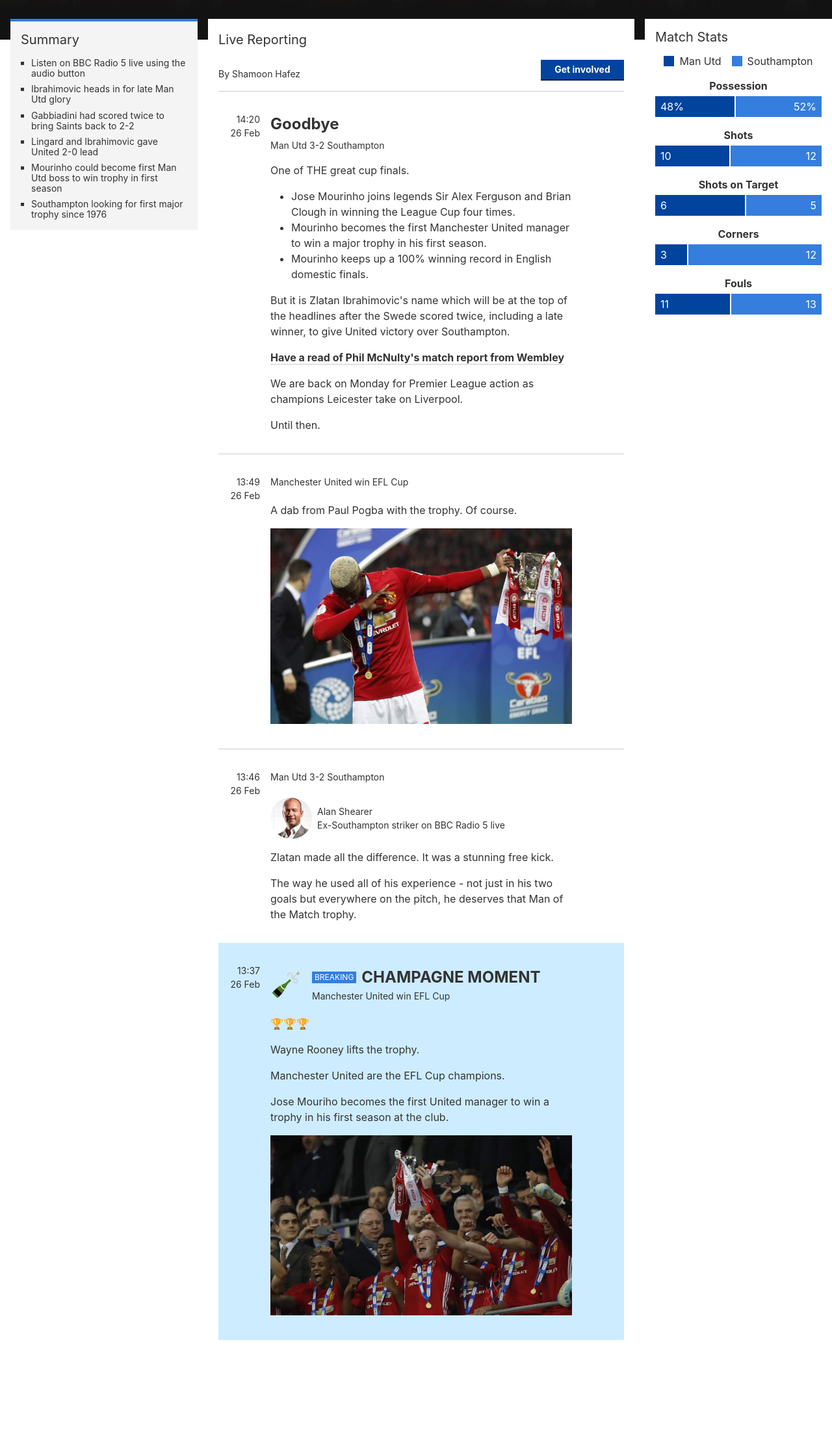
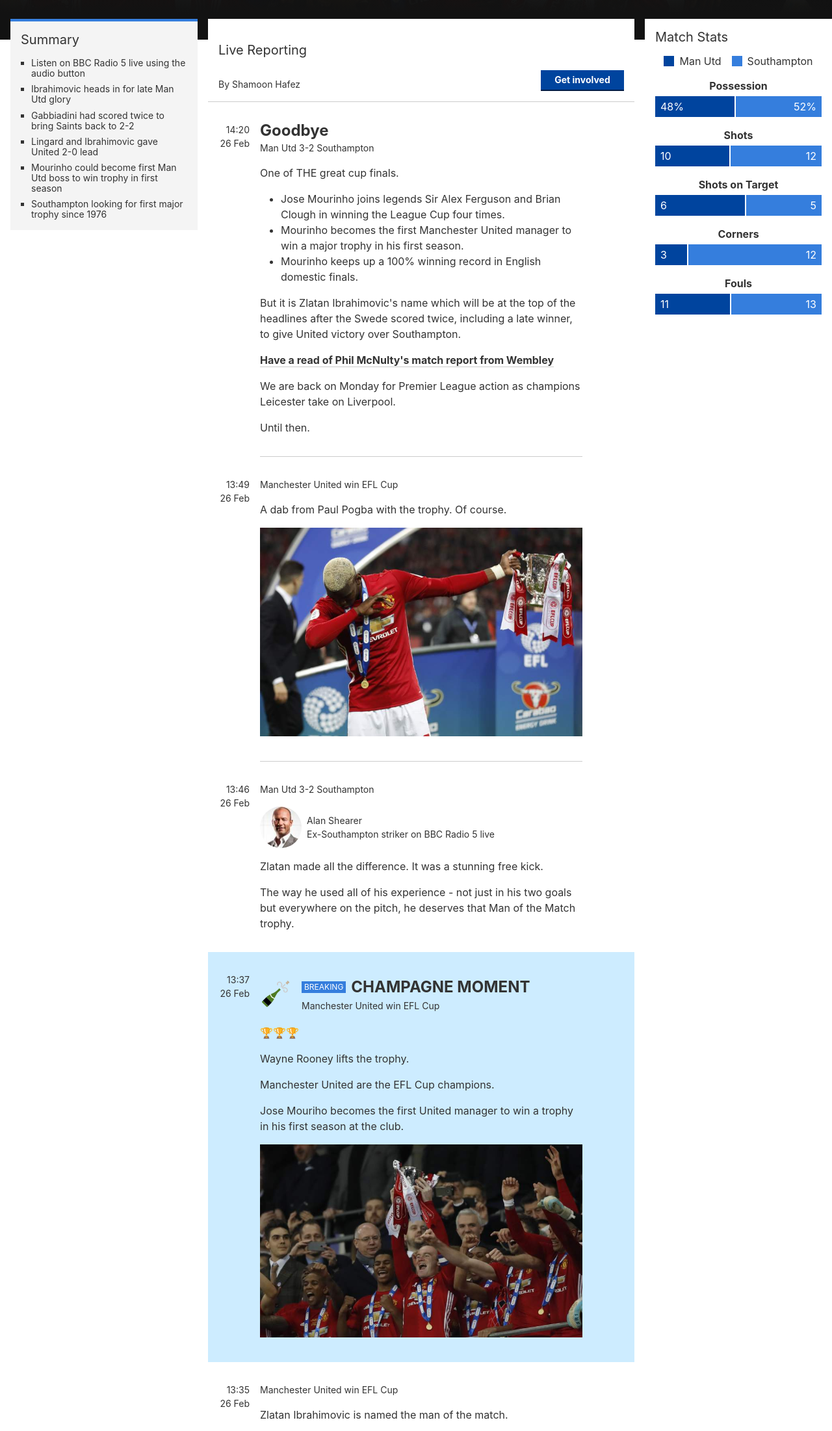
Before and after one commit to winkerVSbecks/grid-experiments, a website: page football/index.html in a window 1280 px wide. Shown: the part 584-2786 px from the top of the page at 65% size. Before the commit the page ends 2678 px from the top, so only its background shows below. Drawn offline with nearby package versions, Linux system fonts and the light colour scheme.

Commit message:
🚧  wip football

```diff
--- a/football/index.css
+++ b/football/index.css
@@ -36,7 +36,7 @@
  * Layout for commentary post
  */
 .post {
-  grid-template-columns: 4rem 1fr 4rem;
+  grid-template-columns: 3rem 1fr 3rem;
   grid-column-gap: 1rem;
 }
 
--- a/football/index.html
+++ b/football/index.html
@@ -98,8 +98,8 @@
         </ul>
       </aside>
 
-      <section class="a-📻 bg-white nt4 z-1 ph3 lh-copy mb4">
-        <header class="bb b--moon-gray pb3">
+      <section class="a-📻 bg-white nt4 z-1 lh-copy mb4">
+        <header class="bb b--moon-gray pa3">
           <h2 class="mb3 fw4 f4">Live Reporting</h2>
           <p class="f6 mb0 flex items-end">By Shamoon Hafez
             <span class="flex-auto"></span>
@@ -107,17 +107,18 @@
           </p>
         </header>
 
-        <article class="grid post pt4 pb3 bb b--moon-gray">
+        <article class="grid post ph3 pt4">
           <time class="f6 tr">
             <span class="clip">Posted at</span>
             <div>14:20</div>
             <div>26 Feb</div>
           </time>
+          <div class="bb b--moon-gray pb3">
             <header>
-            <h2 class="mt0 mb1">Goodbye</h2>
+              <h2 class="mt0 mb1 lh-solid">Goodbye</h2>
               <p class="mv0 f6">Man Utd 3-2 Southampton</p>
             </header>
-          <div class="ho1">
+
             <p>One of THE great cup finals.</p>
 
             <ul class="pl4">
@@ -134,31 +135,31 @@
             <p>Until then.</p>
           </div>
         </article>
-        <article class="grid post pt4 pb3 bb b--moon-gray">
+        <article class="grid post ph3 pt4">
           <time class="f6 tr">
             <span class="clip">Posted at</span>
             <div>13:49</div>
             <div>26 Feb</div>
           </time>
+          <div class="bb b--moon-gray pb3">
             <header>
               <p class="mv0 f6">Manchester United win EFL Cup</p>
             </header>
-          <div class="ho1">
-            <p class="mt0">A dab from Paul Pogba with the trophy. Of course.</p>
+            <p>A dab from Paul Pogba with the trophy. Of course.</p>
             <p><img src="../img/pogba.jpg" alt="Paul Pogba celebrates" /></p>
           </div>
         </article>
-        <article class="grid post pt4 pb3">
+        <article class="grid post ph3 pt4">
           <time class="f6 tr">
             <span class="clip">Posted at</span>
             <div>13:46</div>
             <div>26 Feb</div>
           </time>
+          <div class="pb3">
             <header>
               <p class="mv0 f6">Man Utd 3-2 Southampton</p>
             </header>
-          <div class="ho1">
-            <div class="flex items-center">
+            <div class="mt3 flex items-center">
               <img class="br-100 w3 h3 mr2" src="../img/shearer.jpg" />
               <div class="f6">
                 <p class="mv0">Alan Shearer</p>
@@ -169,12 +170,13 @@
             <p>The way he used all of his experience - not just in his two goals but everywhere on the pitch, he deserves that Man of the Match trophy.</p>
           </div>
         </article>
-        <article class="grid post pt4 pb3 bg-lightest-blue">
+        <article class="grid post ph3 pt4 bg-lightest-blue">
           <time class="f6 tr">
             <span class="clip">Posted at</span>
             <div>13:37</div>
             <div>26 Feb</div>
           </time>
+          <div class="pb3">
             <header class="flex items-center">
               <svg viewBox="0 0 32 32" class="w3 h3 pr3 border-box"><g fill="#4E7A22"><path d="M3 23.1l-.7.7.7-.7-.7.7c-.4.4-.5.8-.1 1.2l4.4 4.4c.4.4.9.4 1.3 0l.1-.1.6-.6L3 23.1zM19.8 10.5l-2.4 2.4s-1.2 1.2-2.7 2c-1.5.8-4.3 2-5.5 2.7-1.2.7-2 1.4-2.7 1.9l5.5 5.6.1-.1c.5-.7 1.2-1.5 1.9-2.7.7-1.2 2-3.9 2.8-5.3.8-1.5 2-2.6 2-2.6l2.5-2.4-1.5-1.5z"></path></g><path fill="#FFF" d="M14.8 21.4c-.2-.1-2.2-.7-3-1.5-.8-.8-1.4-2.8-1.5-3l.9-.3c.2.5.7 2 1.3 2.6.5.5 2 1.1 2.6 1.3l-.3.9z"></path><path fill="#CCC" d="M25.566 5.908l.707.707-3.606 3.606-.707-.706zM26.1 14.9c-.6 0-1.2-.2-1.6-.7-.8-.8-.8-2 0-2.7l.7.7c-.2.2-.3.4-.3.7 0 .2.1.5.3.7.5.5 1.3.5 1.8 0 .7-.7.7-1.8 0-2.4-.9-.9-2.7-1-3.6-.1l-.7-.7c.6-.6 1.5-.9 2.5-.9s1.9.4 2.5 1c1.1 1.1 1.1 2.8 0 3.9-.4.3-1 .5-1.6.5zM21.9 9.4l-.7-.7c.8-.9.8-2.6-.1-3.5-.7-.7-1.8-.7-2.4 0-.5.5-.5 1.3 0 1.8l-.7.7c-.9-.9-.9-2.3 0-3.2 1.1-1.1 2.8-1.1 3.9 0 .6.6 1 1.5 1 2.5-.1.9-.4 1.8-1 2.4z"></path><path d="M8.6 28.7L3 23.1l3.5-3.5 5.5 5.6z"></path><path fill="#C7B299" d="M28 6.8l1-1.5c.2.1.5.1.7-.1l.2-.2c.3-.3.3-.7 0-1l-1-1c-.3-.3-.7-.2-.9 0l-.2.2c-.2.2-.2.5-.1.7l-1.5.9 1.8 2z"></path></svg>
               <div>
@@ -185,12 +187,42 @@
                 <p class="mv0 f6">Manchester United win EFL Cup</p>
               </div>
             </header>
-          <div class="ho1">
             <p>🏆🏆🏆</p>
             <p>Wayne Rooney lifts the trophy.</p>
             <p>Manchester United are the EFL Cup champions.</p>
             <p>Jose Mouriho becomes the first United manager to win a trophy in his first season at the club.</p>
             <p><img src="../img/trophy.jpg" alt="Wayne Rooney" /></p>
+          </div>
+        </article>
+        <article class="grid post ph3 pt4">
+          <time class="f6 tr">
+            <span class="clip">Posted at</span>
+            <div>13:35</div>
+            <div>26 Feb</div>
+          </time>
+          <div class="bb b--moon-gray pb3">
+            <header>
+              <p class="mv0 f6">Manchester United win EFL Cup</p>
+            </header>
+            <p>Zlatan Ibrahimovic is named the man of the match.</p>
+            <p>Surprise, surprise.</p>
+          </div>
+        </article>
+        <article class="grid post ph3 pt4">
+          <time class="f6 tr">
+            <span class="clip">Posted at</span>
+            <div>13:28</div>
+            <div>26 Feb</div>
+          </time>
+          <div class="bb b--moon-gray pb3">
+            <header>
+              <p class="mv0 f6">Manchester United win EFL Cup</p>
+            </header>
+            <p>They signed him on a free, but Zlatan Ibrahimovic has been a priceless acquisition for Manchester United.</p>
+            <p>26 goals for the season now, including two in the EFL Cup final against Southampton.</p>
+            <p>It is the 19th major trophy of his illustrious career and first for United.</p>
+            <p>"This is what I came for, I came to win," he tells Sky Sports.</p>
+            <p>Big game player.</p>
           </div>
         </article>
       </section>
```
Lines whose indentation alone changed are shown as unchanged.
